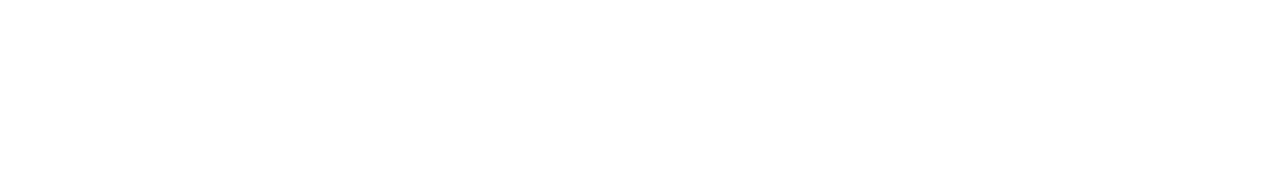
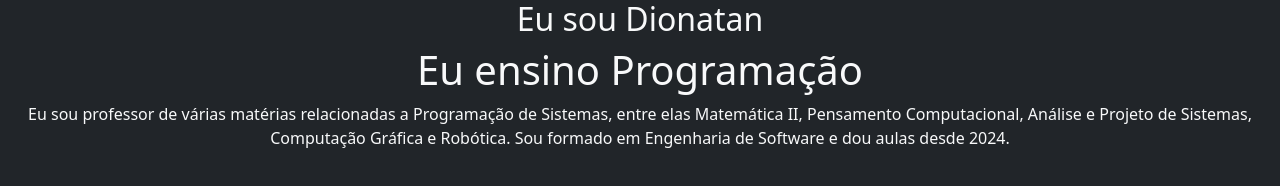
Before and after one commit to Prof-Dionatan/Meu-Portfolio-2A-Stange-2025, a plain HTML site: page index.html in a window 1280 px wide. Drawn offline with nearby package versions, Linux system fonts and the light colour scheme.

Commit message:
Inserção de textos e mudança de cor

```diff
--- a/index.html
+++ b/index.html
@@ -4,8 +4,11 @@
     <meta charset="UTF-8">
     <meta name="viewport" content="width=device-width, initial-scale=1.0">
     <title>Meu portifólio</title>
+    <link href="https://cdn.jsdelivr.net/npm/bootstrap@5.3.3/dist/css/bootstrap.min.css" rel="stylesheet" integrity="sha384-QWTKZyjpPEjISv5WaRU9OFeRpok6YctnYmDr5pNlyT2bRjXh0JMhjY6hW+ALEwIH" crossorigin="anonymous">
 </head>
-<body>
-
+<body class="text-center bg-dark text-light">
+    <h2>Eu sou Dionatan</h2>
+    <h1>Eu ensino Programação</h1>
+    <p>Eu sou professor de várias matérias relacionadas a Programação de Sistemas, entre elas Matemática II, Pensamento Computacional, Análise e Projeto de Sistemas, Computação Gráfica e Robótica. Sou formado em Engenharia de Software e dou aulas desde 2024.</p>
 </body>
 </html>
```
